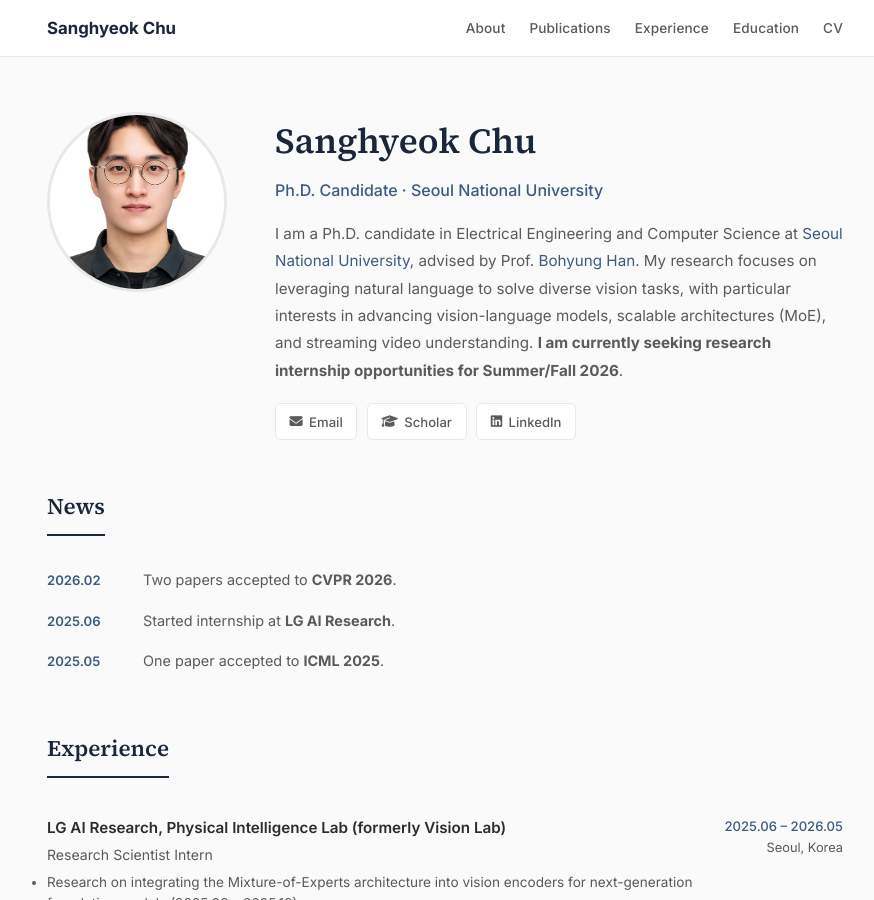
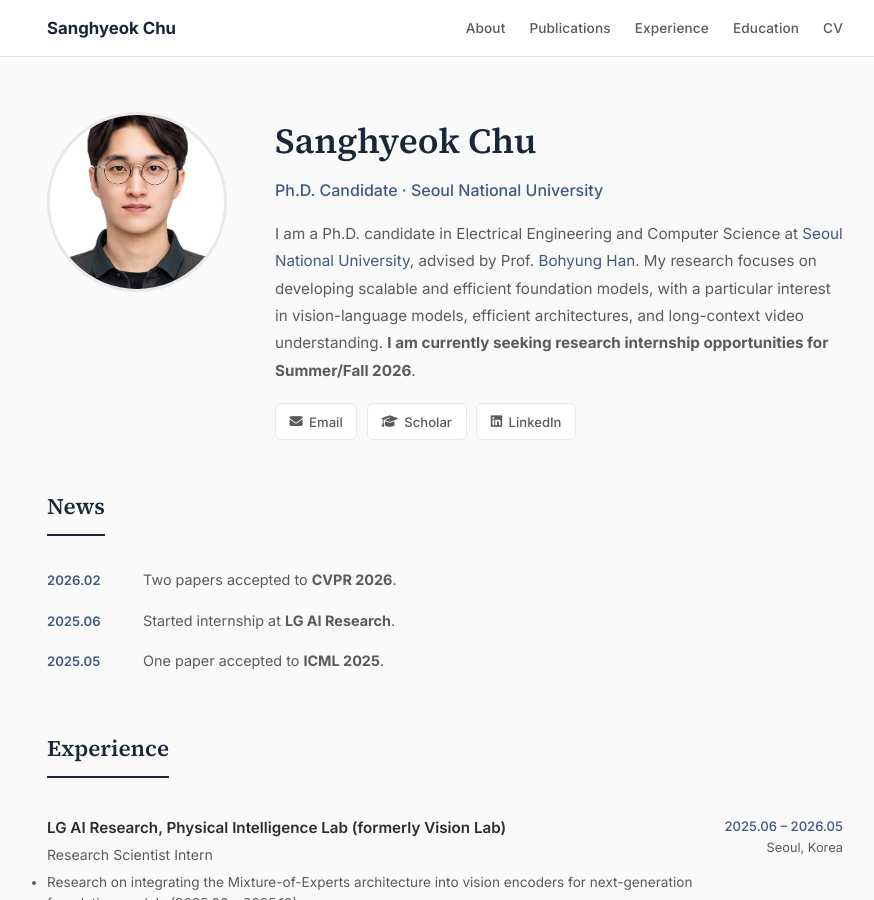
Before and after one commit to sanghyeokchu/sanghyeokchu.github.io, a Jekyll site: the page built from index.html, in a window 1280 px wide and 900 px high. Shown: the whole window, without its empty margins (195-1069 px from the left). Built offline with Jekyll 4.4.1, drawn with Linux system fonts in a browser that asks for light colours.

Commit message:
Update bio to broader foundation-model framing
Co-Authored-By: Claude Opus 4.7 (1M context) <noreply@anthropic.com>

```diff
--- a/index.html
+++ b/index.html
@@ -14,9 +14,9 @@ layout: default
             I am a Ph.D. candidate in Electrical Engineering and Computer Science at
             <a href="https://cv.snu.ac.kr/">Seoul National University</a>,
             advised by Prof. <a href="https://cv.snu.ac.kr/index.php/~bhhan/">Bohyung Han</a>.
-            My research focuses on leveraging natural language to solve diverse vision tasks,
-            with particular interests in advancing vision-language models, scalable architectures (MoE),
-            and streaming video understanding.
+            My research focuses on developing scalable and efficient foundation models,
+            with a particular interest in vision-language models, efficient architectures,
+            and long-context video understanding.
             <strong>I am currently seeking research internship opportunities for Summer/Fall 2026</strong>.
         </p>
         <div class="hero-links">
```
